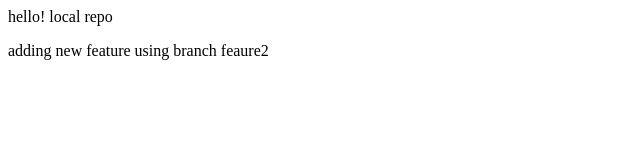
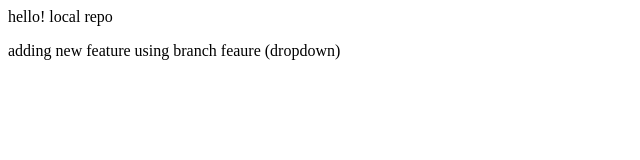
Before and after one commit to 00ankush-kohli00/localRepo, a plain HTML site: page index.html in a window 1280 px wide. Shown: the full height of the page, 0-640 px from the left. Drawn offline with Linux system fonts and the light colour scheme.

Commit message:
add dropdown

```diff
--- a/index.html
+++ b/index.html
@@ -1,2 +1,2 @@
 <p>hello! local repo</p>
-<p>adding new feature using branch feaure2</p>
+<p>adding new feature using branch feaure (dropdown)</p>
```
